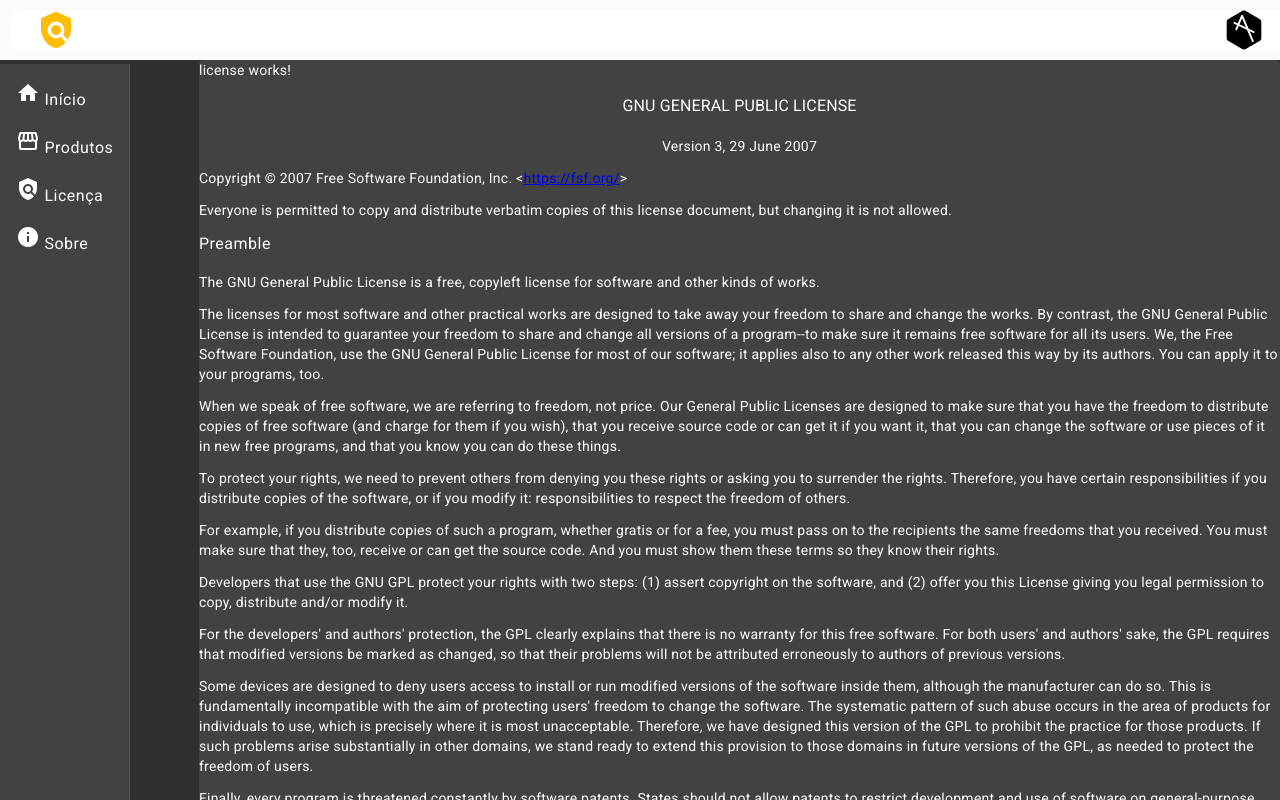
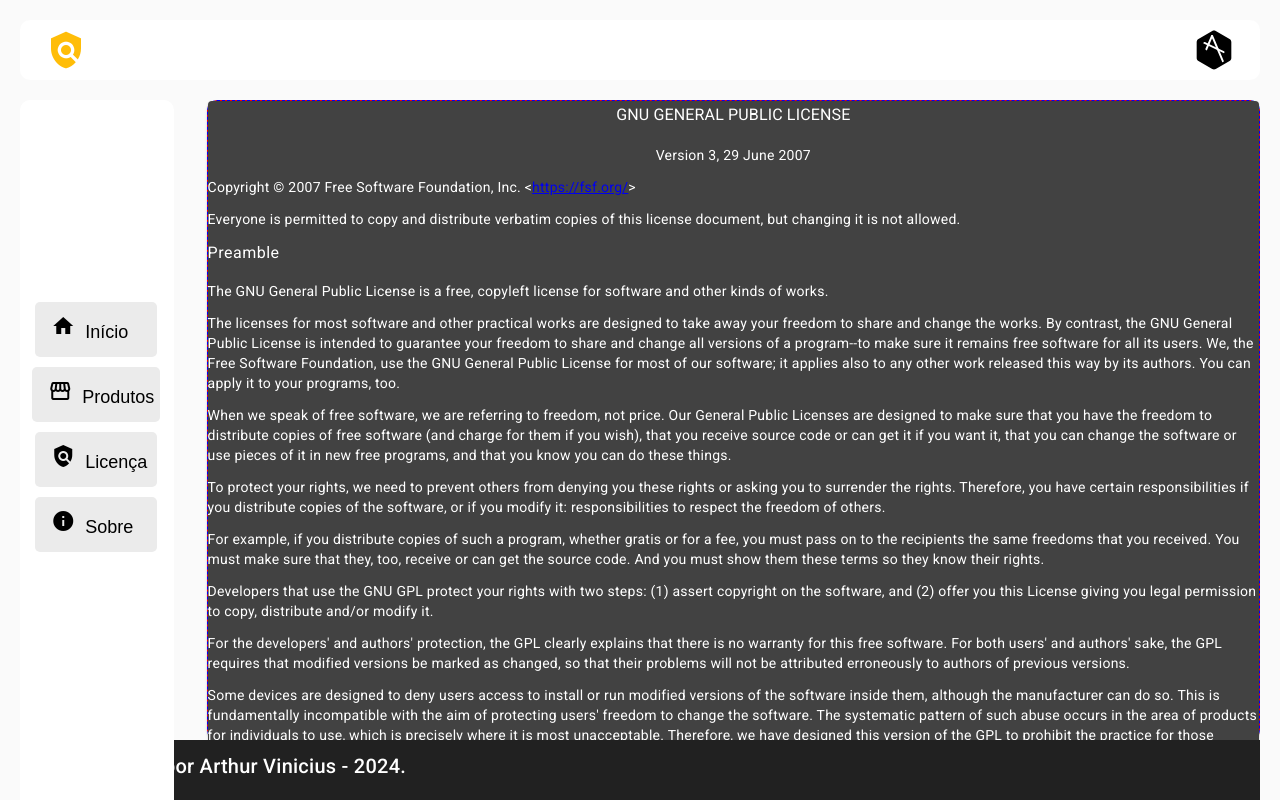
Before and after one commit to ArthurViniciusL/ARTHUR-CRUD-ANGULAR, an Angular app in the folder crud/frontend/: page /license in a window 1280 px wide. Shown: the top 800 px of the page. Built offline with nearby package versions, Linux system fonts and the light colour scheme.

Commit message:
Estilização da nav-bar

```diff
--- a/crud/frontend/src/app/components/template/footer/footer.component.html
+++ b/crud/frontend/src/app/components/template/footer/footer.component.html
@@ -1,3 +1,3 @@
 <mat-toolbar class="footer">
-    <p>Desenvolvido por Arthur</p>
+    <p>Desenvolvido por Arthur Vinicius - 2024.</p>
 </mat-toolbar>
--- a/crud/frontend/src/app/components/template/header/header.component.css
+++ b/crud/frontend/src/app/components/template/header/header.component.css
@@ -1,11 +1,12 @@
+
 .header-container {
     height: 5%;
-    margin: 10px;
     display: flex;
     align-items: center;
     justify-content: space-between;
-    border-radius: var(--crudComponentBorderRadius);
+    border-radius: var(--crudBorderRadius);
     background-color: var(--crudSectionColor);
+
 }
 
 .icons-header-group {
--- a/crud/frontend/src/app/components/template/header/header.component.html
+++ b/crud/frontend/src/app/components/template/header/header.component.html
@@ -3,7 +3,7 @@
     <!-- title-group -->
     <span class="icons-header-group">
         <a routerLink="routeUrl">
-            <mat-icon class="customize-header-icon" aria-hidden="false" aria-label="Example home icon"
+            <mat-icon class="customize-header-icon" aria-hidden="false" aria-label="icon"
                 fontIcon="{{icon}}"></mat-icon>
         </a>
         <!-- {{title}} -->
--- a/crud/frontend/src/app/components/template/nav/nav.component.css
+++ b/crud/frontend/src/app/components/template/nav/nav.component.css
@@ -1,19 +1,70 @@
-/* .material-icons {
-    width: 30%;
-    min-height: 30%;
-    border: solid red 1px;
-    color: #000000;
+.nav-container{
+    background-color: transparent;
 }
 
-.sidenav {
-    background-color: blueviolet;
-} */
+.customiza-sidenav {
+    width: 12%;
+    height: 90vh;
+    margin-top: 20px;
+    margin-right: 100px;
+    margin-bottom: 40px;
+    border-radius: var(--crudBorderRadius);
+    background-color: var(--crudSectionColor);
+}
 
+.nav-list {
+    height: 90%;
+    /* border: red dashed 1px; */
+    display: flex;
+    align-items: center;
+    justify-content: center;
+    flex-direction: column;
+}
+
+.btns-components-navbar {
+
+    min-width: 80%;
+    height: 55px;
+    border-radius: var(--crudComponentBorderRadius);
+    margin-bottom: 10px;
+
+    display: flex;
+    align-items: center;
+    justify-content: flex-start;
+
+    border: none;
+    background-color: var(--crudComponentBackground);
+
+    /* border: red 1px solid; */
+
+}
+
+.customize-icon {
+    margin: 10px;
+}
+
+.content-in-btn {
+    display: flex;
+    align-items: baseline;
+    justify-content: center;
+    font-size: large;
+    text-decoration: none;
+    color: var(--crudTextColor);
+}
 
 .content {
-    /* display: flex; */
-    /* align-items: center; eixo x */
-    /* justify-content: center; eixo y */
-    /* flex-direction: row;
-    background-color: red; */
+    margin-top: 20px;
+    display: flex;
+    align-items: end;
+    justify-content: center;
+    flex-direction: column;
 }
+.view-container {
+    width: 97%;
+    height: 80vh;
+
+    border-radius: var(--crudBorderRadius);
+    background-color: red;
+
+    border: blue dashed 1px;
+}
--- a/crud/frontend/src/app/components/template/nav/nav.component.html
+++ b/crud/frontend/src/app/components/template/nav/nav.component.html
@@ -1,34 +1,47 @@
-<mat-sidenav-container class="container">
+<mat-sidenav-container class="nav-container">
     <!--Ativando a visibilidade da side bar:-->
-    <mat-sidenav id="barra" class="sidenav" mode="side" opened fixedInViewport="true" fixedTopGap="64">
+    <!-- fixedTopGap="64" -->
+    <mat-sidenav class="customiza-sidenav" mode="side" opened fixedInViewport="true" fixedTopGap="80">
         <mat-nav-list class="nav-list">
-            <div>
-                <a mat-list-item routerLink="/">
-                    <span class="material-icons">home</span>
-                    Início
+            <button class="btns-components-navbar">
+                <a class="content-in-btn" routerLink="/">
+                    <mat-icon class="customize-icon" aria-hidden="false" aria-label="Example home icon"
+                        fontIcon="home"></mat-icon>
+                    <p>Início</p>
                 </a>
-            </div>
+            </button>
+            <button class="btns-components-navbar">
+                <a class="content-in-btn" routerLink="/products">
+                    <mat-icon class="customize-icon" aria-hidden="false" aria-label="Example home icon"
+                        fontIcon="storefront"></mat-icon>
+                    <p>Produtos</p>
+                </a>
+            </button>
 
-            <a mat-list-item routerLink="/products">
-                <span class="material-icons">storefront</span>
-                Produtos
-            </a>
+            <button class="btns-components-navbar">
+                <a class="content-in-btn" routerLink="/license">
+                    <mat-icon class="customize-icon" aria-hidden="false" aria-label="Example home icon"
+                        fontIcon="policy"></mat-icon>
+                    <p>Licença</p>
+                </a>
+            </button>
 
-            <a mat-list-item routerLink="/license">
-                <span class="material-icons">policy</span>
-                Licença
-            </a>
+            <button class="btns-components-navbar">
+                <a class="content-in-btn" routerLink="/about-crud">
+                    <mat-icon class="customize-icon" aria-hidden="false" aria-label="Example home icon"
+                        fontIcon="info"></mat-icon>
+                    <p>Sobre</p>
+                </a>
+            </button>
 
-            <a mat-list-item routerLink="/about-crud">
-                <span class="material-icons">info</span>
-                Sobre
-            </a>
         </mat-nav-list>
     </mat-sidenav>
 
     <!--Menu de exibição-->
     <mat-sidenav-content class="content">
-        <router-outlet></router-outlet>
+        <mat-card class="view-container">
+            <router-outlet><!--product-read--></router-outlet>
+        </mat-card>
     </mat-sidenav-content>
 
 </mat-sidenav-container>
--- a/crud/frontend/src/app/components/template/nav/nav.component.ts
+++ b/crud/frontend/src/app/components/template/nav/nav.component.ts
@@ -3,7 +3,7 @@
 @Component({
   selector: 'app-nav',
   templateUrl: './nav.component.html',
-  styleUrl: './nav.component.css'
+  styleUrls: ['./nav.component.css', '/src/styles.css']
 })
 export class NavComponent {
 
--- a/crud/frontend/src/app/views/license/license.component.html
+++ b/crud/frontend/src/app/views/license/license.component.html
@@ -1,6 +1,4 @@
 <mat-card>
-    <p>license works!</p>
-
     <span>
         <h3 style="text-align: center;">GNU GENERAL PUBLIC LICENSE</h3>
         <p style="text-align: center;">Version 3, 29 June 2007</p>
--- a/crud/frontend/src/styles.css
+++ b/crud/frontend/src/styles.css
@@ -1,25 +1,26 @@
 /* You can add global styles to this file, and also import other style files */
 
 :root {
+    --crudTextColor: #000000;
     --crudBackgroundColor: #FAFAFA;
     --crudSectionColor: #FFFFFF;
     --crudComponentBackground: #EBEBEB;
     --crudIconViewYellow: #FFBD08;
     --crudIconViewBlue: #174AE4;
     --crudIconViewRed: #FF5252;
-    --crudComponentBorderRadius: 10px;
+    --crudBorderRadius: 10px;
+    --crudComponentBorderRadius: 5px;
 }
 
 html,
 body {
-    height: 100vh;
+    margin: 10px;
+    /* height: 100vh; */
 }
 
 body {
-    margin: 0;
+
     background-color: var(--crudBackgroundColor);
-    /* border: 2px blue solid; */
-
     font-family: Roboto, "Helvetica Neue", sans-serif;
 }
 
```
